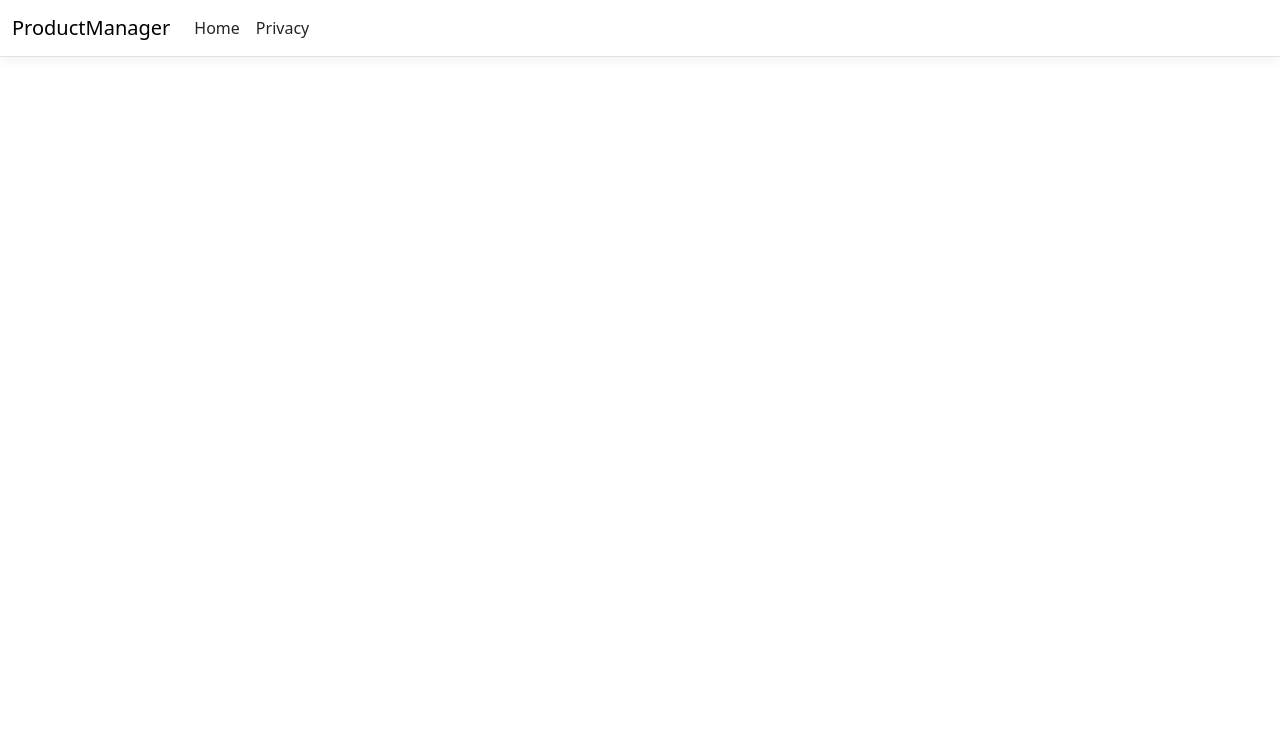
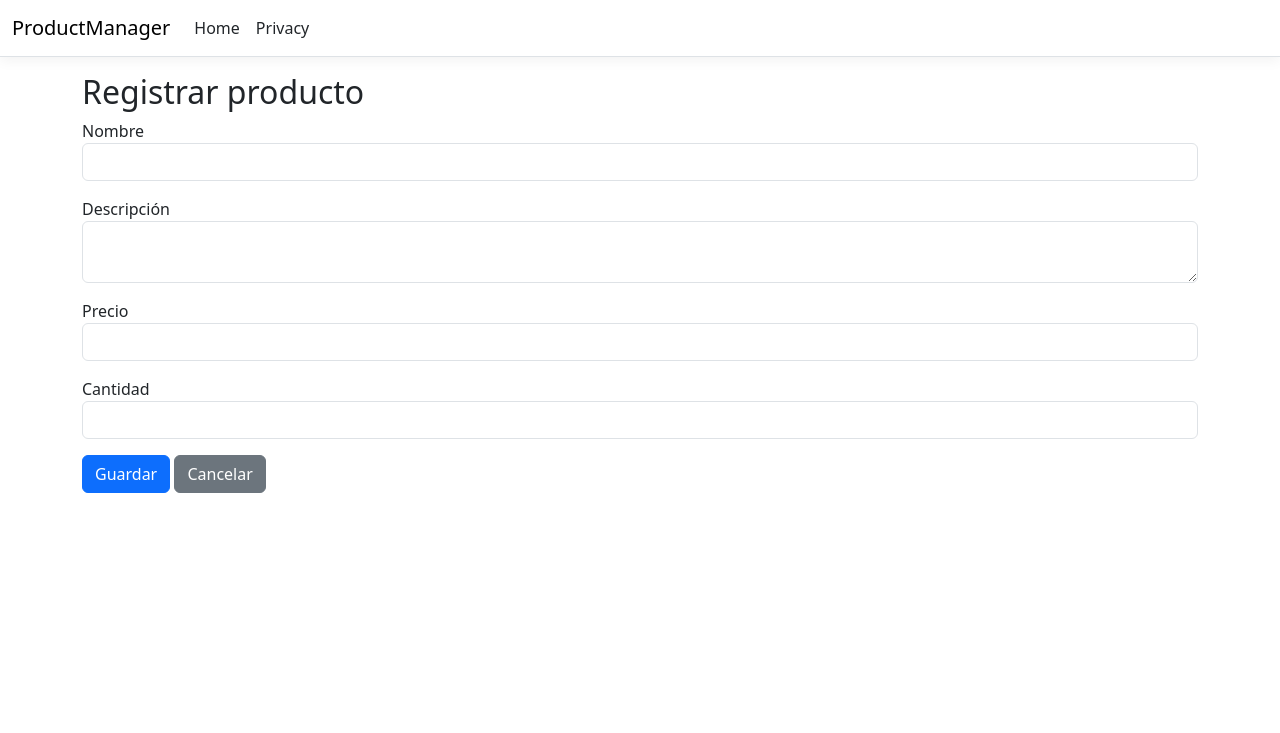
Before and after one commit to Guille232/ProductManager, an ASP.NET Core app: page /Products/Create in a window 1280 px wide. Shown: the top 733 px of the page. Run offline with ASP.NET Core 8, Linux system fonts and the light colour scheme; style sheets or scripts are compiled from the project's sources.

Commit message:
fix: restaurar formularios de registro y edición

```diff
--- a/ProductManager/Views/Products/Create.cshtml
+++ b/ProductManager/Views/Products/Create.cshtml
@@ -1,5 +1,41 @@
-@*
-    For more information on enabling MVC for empty projects, visit https://go.microsoft.com/fwlink/?LinkID=397860
-*@
+@model ProductManager.Models.Product
+
 @{
+    ViewData["Title"] = "Registrar producto";
 }
+
+<h2>Registrar producto</h2>
+
+<form asp-action="Create" method="post">
+    <div class="mb-3">
+        <label asp-for="Name">Nombre</label>
+        <input asp-for="Name" class="form-control" />
+        <span asp-validation-for="Name" class="text-danger"></span>
+    </div>
+
+    <div class="mb-3">
+        <label asp-for="Description">Descripción</label>
+        <textarea asp-for="Description" class="form-control"></textarea>
+        <span asp-validation-for="Description" class="text-danger"></span>
+    </div>
+
+    <div class="mb-3">
+        <label asp-for="Price">Precio</label>
+        <input asp-for="Price" type="number" step="0.01" class="form-control" />
+        <span asp-validation-for="Price" class="text-danger"></span>
+    </div>
+
+    <div class="mb-3">
+        <label asp-for="Quantity">Cantidad</label>
+        <input asp-for="Quantity" class="form-control" />
+        <span asp-validation-for="Quantity" class="text-danger"></span>
+    </div>
+
+    <button type="submit" class="btn btn-primary">Guardar</button>
+
+    <a asp-action="Index" class="btn btn-secondary">Cancelar</a>
+</form>
+
+@section Scripts {
+    <partial name="_ValidationScriptsPartial" />
+}
```
Also changed, not shown: ProductManager/Views/Products/Edit.cshtml (+39 -3 lines).
